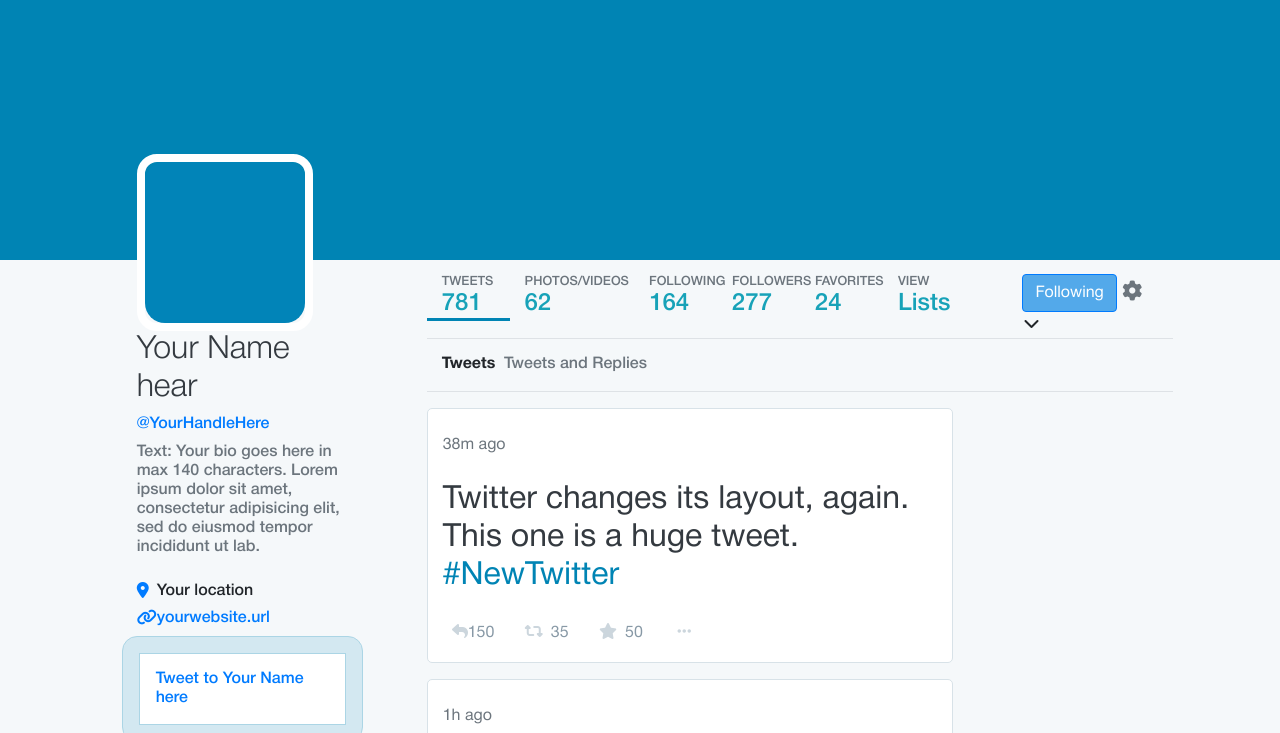
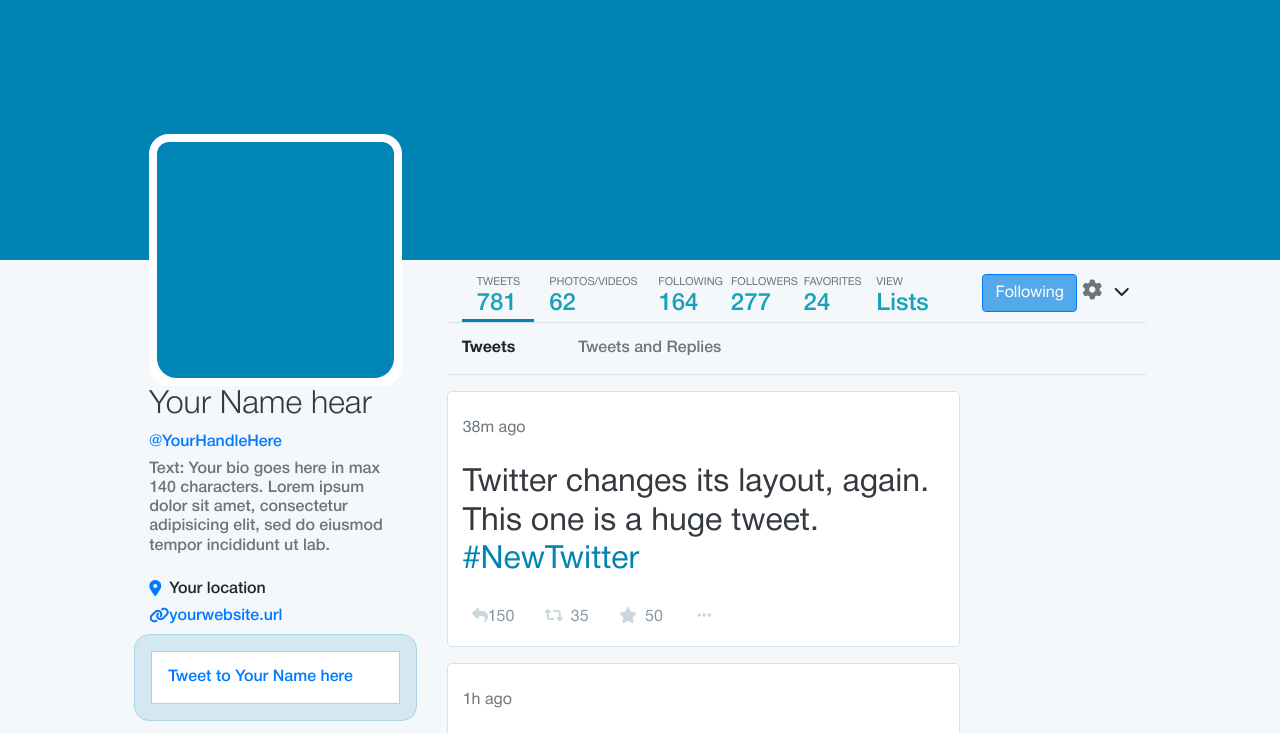
Before and after one commit to NinaHerasymova/rest-api, a plain HTML site: page social_network/index.html in a window 1280 px wide. Shown: the part 220-953 px from the top of the page. Drawn offline with nearby package versions, Linux system fonts and the light colour scheme.

Commit message:
update main and fix few bugs

```diff
--- a/social_network/index.html
+++ b/social_network/index.html
@@ -62,8 +62,8 @@
 <main role="main" class="container-fluid">
     <div class="row">
         <div class="col-12 col-md-4 col-xl-3 offset-xl-1">
-            <section class="d-flex flex-column col-10 profile-bio">
-                <div class="col-10 p-0 profile-bio-avatar">
+            <section class="d-flex flex-column col-12 profile-bio">
+                <div class="col-12 p-0 profile-bio-avatar">
                     <img src="src/img/avatar.jpg">
                 </div>
                 <span class="h2 text-dark font-weight-light">Your Name hear</span>
@@ -75,13 +75,13 @@
                         class="fas fa-link"></i>yourwebsite.url</span>
             </section>
             <section class="profile-tweet mb-3">
-                <div class="col-10 p-3 profile-tweet-wrapper">
+                <div class="col-12 p-3 profile-tweet-wrapper">
                     <div class="profile-tweet-wrapper-title text-primary h6 m-0 p-3">Tweet to Your Name here</div>
                 </div>
             </section>
             <section class="profile-follow">
-                <div class="col-10 p-3 profile-wrapper">
-                    <span class="h6 text-dark">
+                <div class="col-12 p-3 profile-wrapper">
+                    <span class="h7 text-dark">
                         <span class="h4 font-weight-light">Who to follow</span>
                         &middot
                         <span class="text-primary">Refresh</span>
@@ -140,7 +140,7 @@
                 </div>
             </section>
             <section class="profile-trends">
-                <div class="col-10 p-3 profile-wrapper d-flex flex-column">
+                <div class="col-12 p-3 profile-wrapper d-flex flex-column">
                     <span class="h6 text-dark">
                         <span class="h4 font-weight-light">Worldwide Trends</span>
                         &middot
@@ -159,20 +159,19 @@
         <div class="col-12 col-md-8 col-xl-7 ">
 
             <div class="row person-menu border-bottom" >
-                <div class="col-lg-8">
+                <div class="col-md-8 col-lg-8">
                     <div class="row flex-row topnav">
-                        <div class="active col-lg-2 h7 flex-column text-muted">TWEETS <br><span class="text-info h4">781</span> </div>
-                        <div class="col-lg-3 h7 flex-column text-muted">PHOTOS/VIDEOS<br> <span class="text-info h4">62</span></div>
-                        <div class="col-lg-2 h7 flex-column text-muted">FOLLOWING <br><span class="text-info h4">164</span></div>
-                        <div class="col-lg-2 h7 flex-column text-muted">FOLLOWERS <br><span class="text-info h4">277</span></div>
-                        <div class="col-lg-2 h7 flex-column text-muted">FAVORITES <br><span class="text-info h4">24</span></div>
-                        <div class="col-lg-1 h7 flex-column text-muted">VIEW <br><span class="text-info h4">Lists</span></div>
+                        <div class="active col-6 col-md-4 col-lg-2 flex-column text-muted" style="font-size: 11px;">TWEETS <br><span class="text-info h4">781</span> </div>
+                        <div class="col-6 col-md-4 col-lg-3 flex-column text-muted" style="font-size: 11px;">PHOTOS/VIDEOS<br> <span class="text-info h4">62</span></div>
+                        <div class="col-6 col-md-4 col-lg-2 flex-column text-muted" style="font-size: 11px;">FOLLOWING <br><span class="text-info h4">164</span></div>
+                        <div class="col-6 col-md-4 col-lg-2 flex-column text-muted" style="font-size: 11px;">FOLLOWERS <br><span class="text-info h4">277</span></div>
+                        <div class="col-6 col-md-4 col-lg-2 flex-column text-muted" style="font-size: 11px;">FAVORITES <br><span class="text-info h4">24</span></div>
+                        <div class="col-6 col-md-4 col-lg-1 flex-column text-muted" style="font-size:    11px;">VIEW <br><span class="text-info h4">Lists</span></div>
                     </div>
                 </div>
-                <div class="following-button col-lg-4">
+                <div class="following-button col-6 col-md-4 col-lg-4 d-flex justify-content-end">
                     <div class="row">
-                        <div class="col-lg-4"></div>
-                        <div class="col-lg-8">
+                        <div>
                             <button class="btn btn-primary" style="background-color: #53a9ea" >Following</button>
                             <button class="btn my-2 my-sm-0 p-0" type="submit"><i class="fas fa-cog text-secondary nav-icons"></i></button>
                             <button class="btn my-2 my-sm-0 p-0" type="submit">   <i class="fas fa-chevron-down"></i></button>
@@ -185,8 +184,8 @@
 
             <div class="container-fluid p-0">
                 <div class="row pt-3 pb-2 border-bottom">
-                    <p class="h6 col-lg-1 font-weight-bold">Tweets</p>
-                    <p class="h6 col-lg-3 text-muted text-decoration-none">Tweets and Replies</p>
+                    <p class="h6 col-md-3 col-lg-2 font-weight-bold">Tweets</p>
+                    <p class="h6 col-md-6 col-lg-4 text-muted text-decoration-none">Tweets and Replies</p>
                 </div>
             </div>
             <div class="tweet-big row container pl-0 pt-3" >
@@ -244,7 +243,7 @@
             <div class="footer container-fluid my-3 pl-0 ml-0">
                 <div class="row " style="color:#cccccc">
                     <div class="col-lg-5 pb-1 m-0"><hr> </div>
-                    <div class=" pb-1 "><i class="fab fa-twitter m-0 p-0 fa-2x"></i></div>
+                    <div class=" pb-1 mx-auto"><i class="fab fa-twitter m-0 p-0 fa-2x"></i></div>
                     <div class="col-lg-6"><hr ></div>
 
                 </div>
--- a/social_network/src/css/style.css
+++ b/social_network/src/css/style.css
@@ -14,7 +14,7 @@
 
 /* ----navigation----*/
 .nav-link-color{
-    color: #66757f;!important;
+    color: #66757f !important;
 }
 .nav-icons:before{
     font-size: 20px;
@@ -34,9 +34,6 @@
 .profile-bio-avatar img {
     width: 100%;
     border-radius: 20px;
-}
-.profile-bio-location {
-
 }
 .profile-bio-location i {
     width: 20px;
@@ -101,3 +98,7 @@
 .link{
    color:#0084b4;
 }
+
+.row {
+    margin:0;
+}
```
